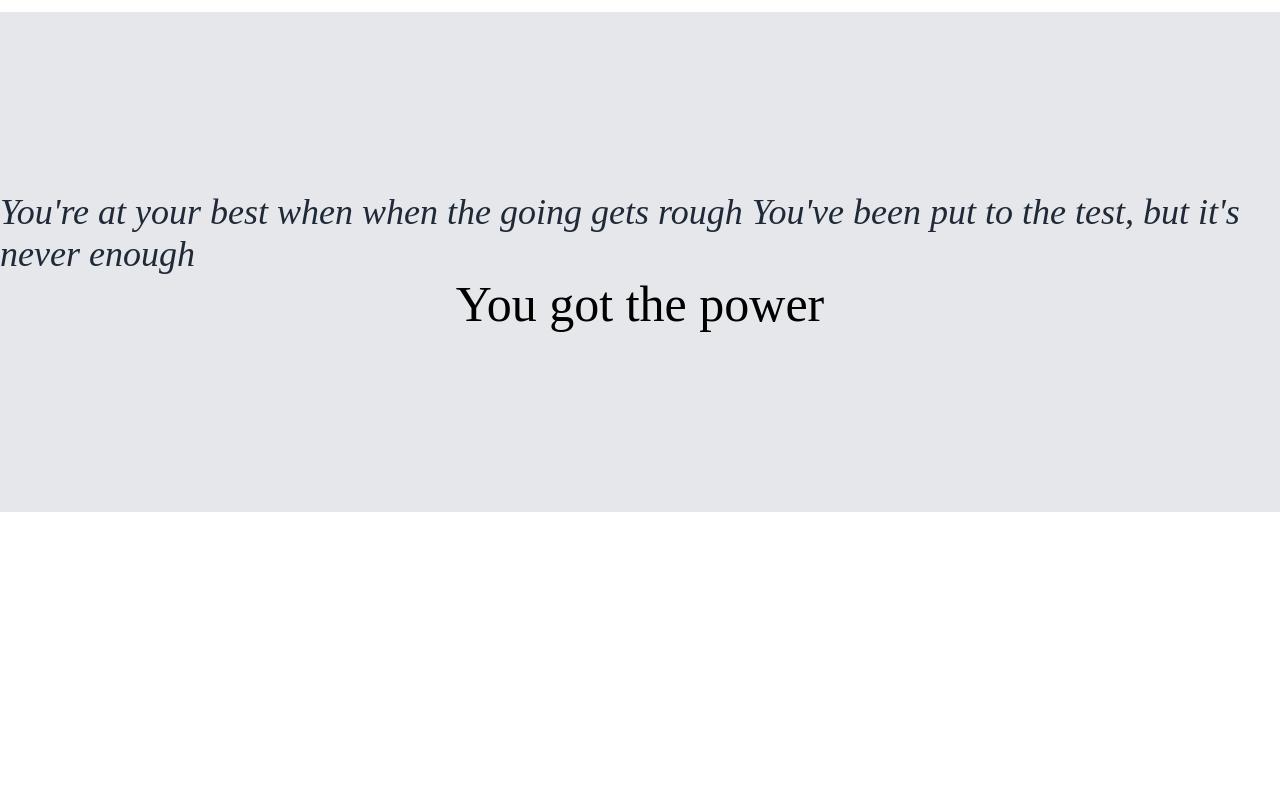
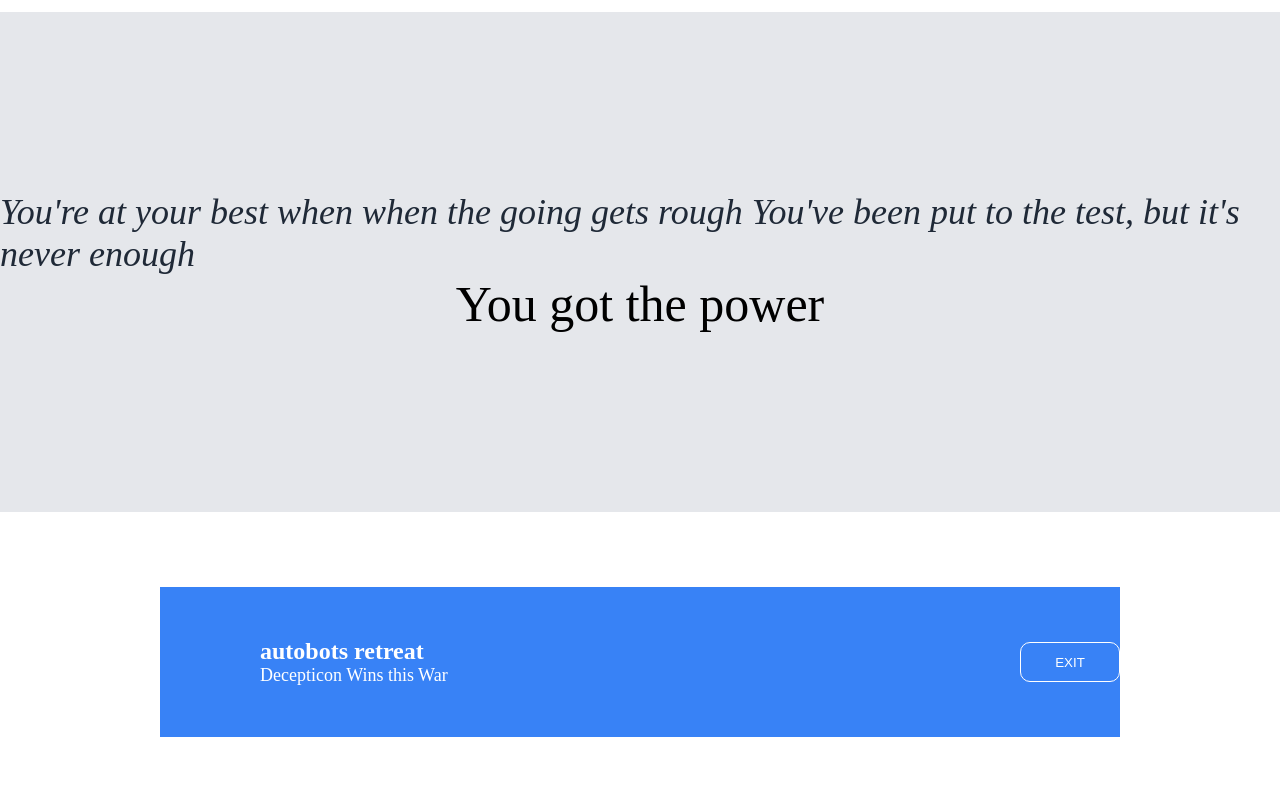
Before and after one commit to jafet76/odin-landing-page2, a plain HTML site: page index.html in a window 1280 px wide. Shown: the part 510-1322 px from the top of the page. Before the commit the page ends 1022 px from the top, so only its background shows below. Drawn offline with Linux system fonts and the light colour scheme.

Commit message:
Start finish 4th

```diff
--- a/index.html
+++ b/index.html
@@ -66,6 +66,17 @@
 
 
 	</div>
+	<div class="last-div">
+		<div class="blue-container">
+			<div class="left">
+				<h4>autobots retreat</h4>
+				<p class="last-p" >Decepticon Wins this War</p>
+			</div>
+			<div class="right">
+				<button type="button" class="btn-last-div">EXIT</button>
+			</div>
+		</div>
+	</div>
 
     </body>
 </html>
--- a/style.css
+++ b/style.css
@@ -151,5 +151,53 @@ h3 {
 #p-div{
 display: flex;
 justify-content: flex-end;
+}
+
+.last-div {
+	height: 300px;
+	display: flex;
+	justify-content: center;
+	align-items: center;
 
 }
+
+.blue-container{
+	background-color:#3882f6 ;
+	width: 75%;
+	height: 50%;
+	display: flex;
+	flex-direction: row;
+}
+.left {
+	width: 80%;
+	margin-left: 100px;
+	display: flex;
+	justify-content: center;
+	flex-direction: column;
+
+}
+
+h4{
+	font-size: 24px;
+	color: white;
+
+}
+
+.last-p{
+	font-size: 18px;
+	color: white;
+}
+.right{
+	display: flex;
+	justify-content: flex-start;
+	align-items: center;
+}
+
+.btn-last-div{
+	background-color: #3882f6;
+	color: white;
+	width: 100px;
+	height: 40px;
+	border: 1px solid white ;
+	border-radius: 10px;
+}
```
